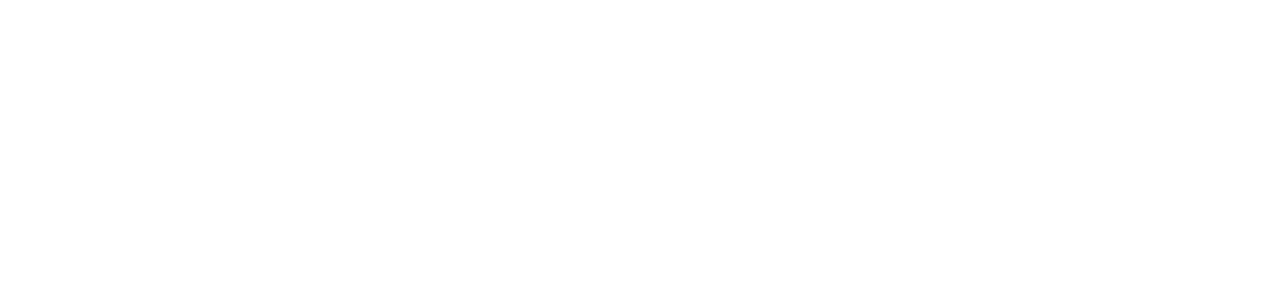
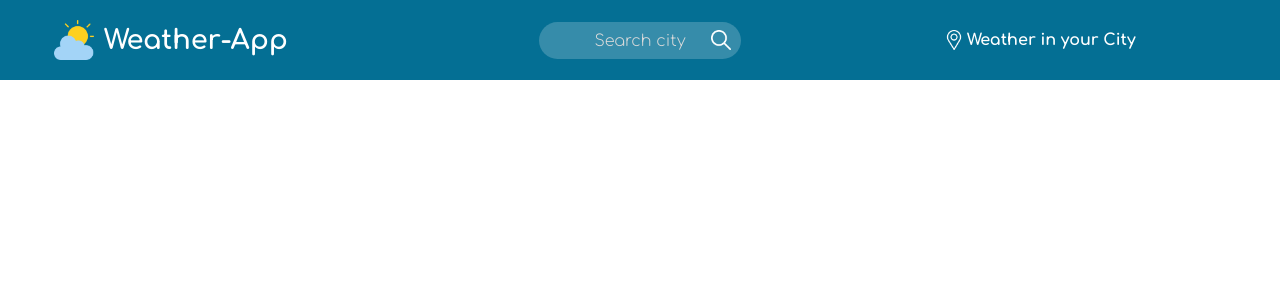
Before and after one commit to Chappetm/Weather-App, a React (Create React App) app: page /home in a window 1280 px wide. Shown: the top 300 px of the page. Built offline with nearby package versions, Linux system fonts and the light colour scheme; no server answers.

Commit message:
Update App.js

```diff
--- a/src/App.js
+++ b/src/App.js
@@ -9,7 +9,7 @@ import Locate from './components/Location/Locate';
 function App() {
   return (
     <React.Fragment>
-      <Route exact path='/' component={Nav} />
+      <Route  path='/' component={Nav} />
       <Route exact path='/' component={Home} />
       <Route exact path='/details/:id' component={Details} />
       <Route path='/locate/:lon/:lat' component={Locate} />
```
